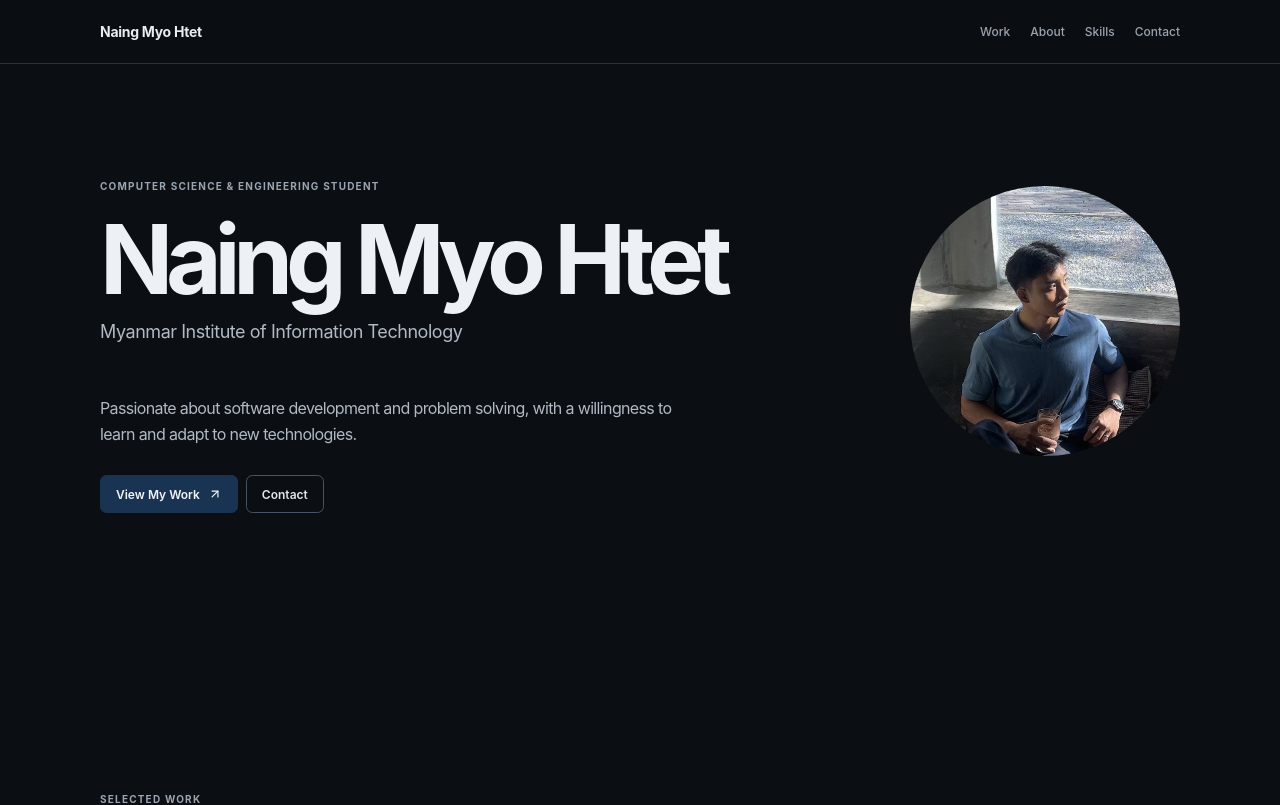
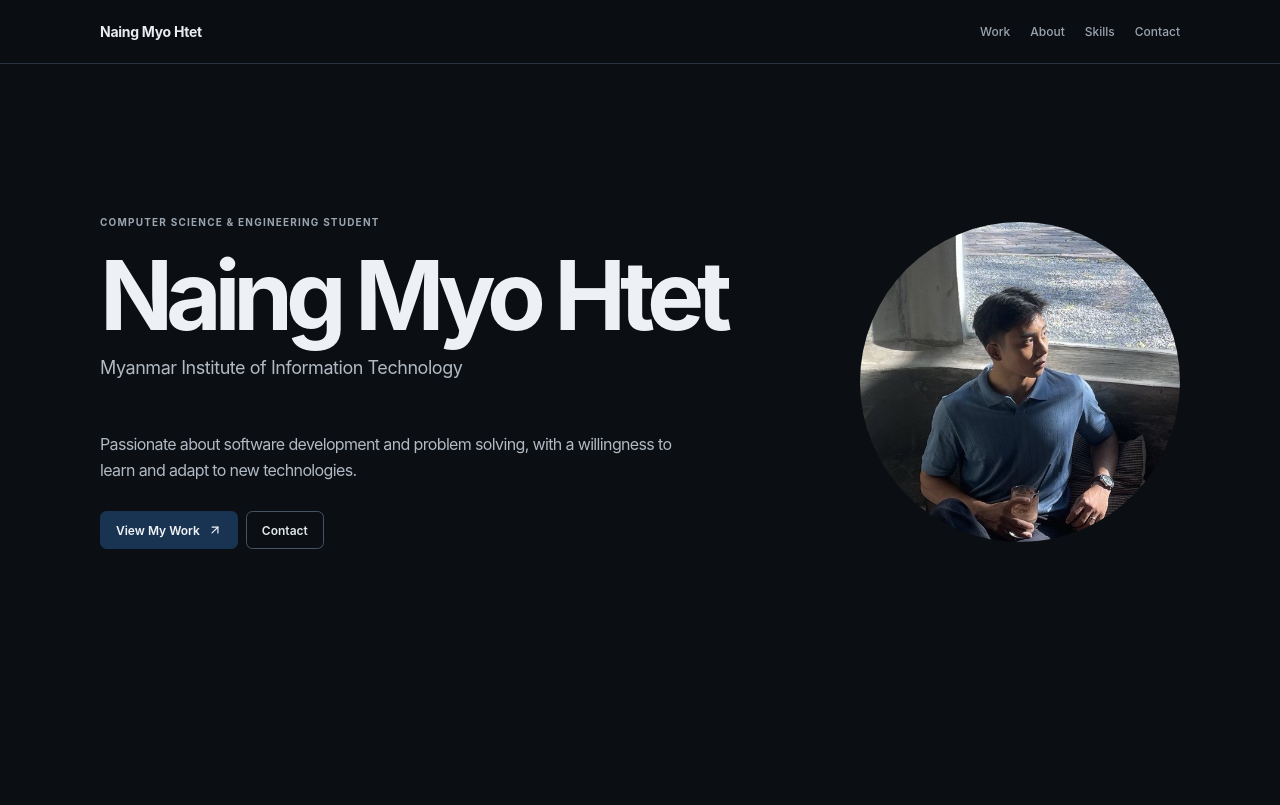
Before and after one commit to pockraft-mm/naingmyohtet-portfolio, a React (Vite) app: page / in a window 1280 px wide. Shown: the top 805 px of the page. Built offline with nearby package versions, Linux system fonts and the light colour scheme.

Commit message:
increase the padding above hero section

```diff
--- a/src/styles.css
+++ b/src/styles.css
@@ -70,3 +70,8 @@ html.has-reveal .service:nth-child(5){transition-delay:.28s}
 .project-copy{padding-top:0}
 @media(max-width:720px){.project{padding:18px}}
 :root{--card:#11171e}
+.portfolio-hero{padding-top:124px}
+.hero-grid{grid-template-columns:minmax(0,1fr) 340px}
+.profile-image{width:320px;height:320px}
+@media(max-width:720px){.portfolio-hero{padding-top:92px}.profile-image{width:200px;height:200px}}
+@media(max-width:520px){.portfolio-hero{padding-top:78px}.profile-image{width:160px;height:160px}}
```
Also changed, not shown: 4 other files (tests, documents, lock files or other folders).
